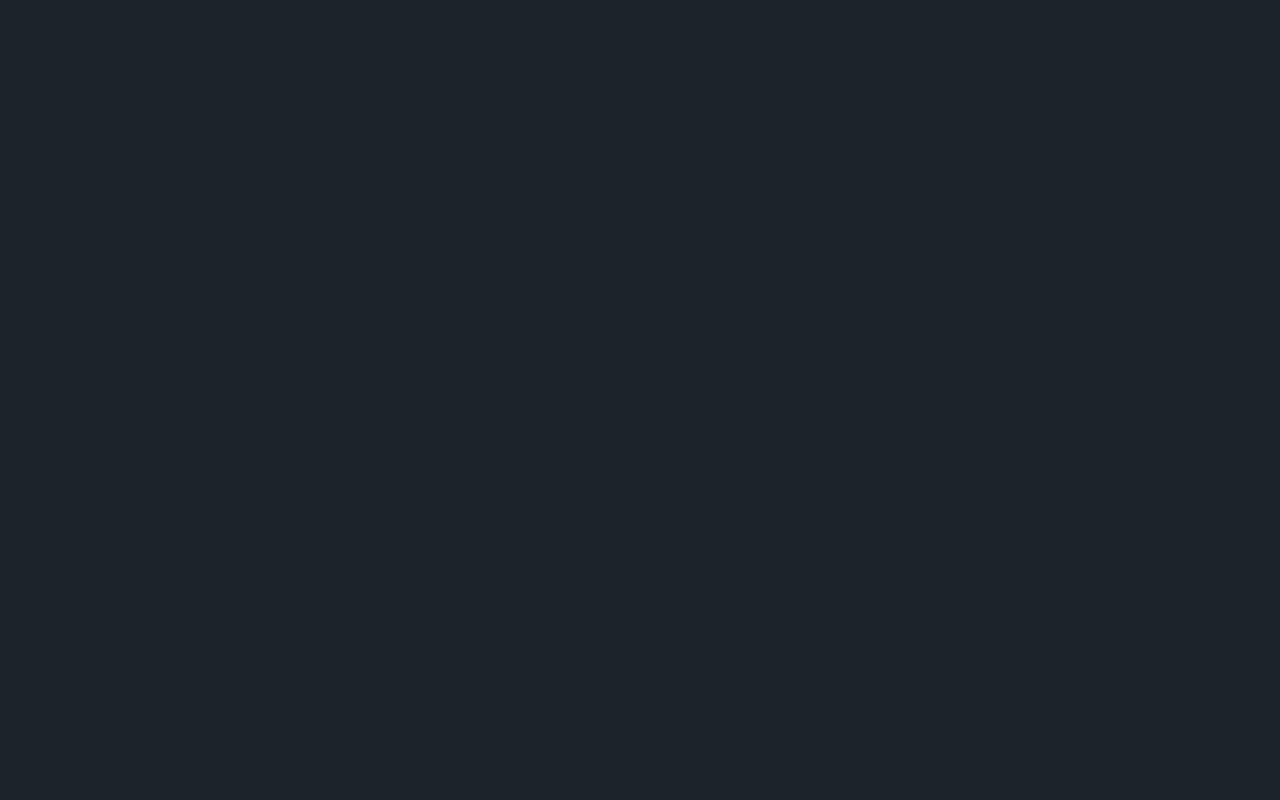
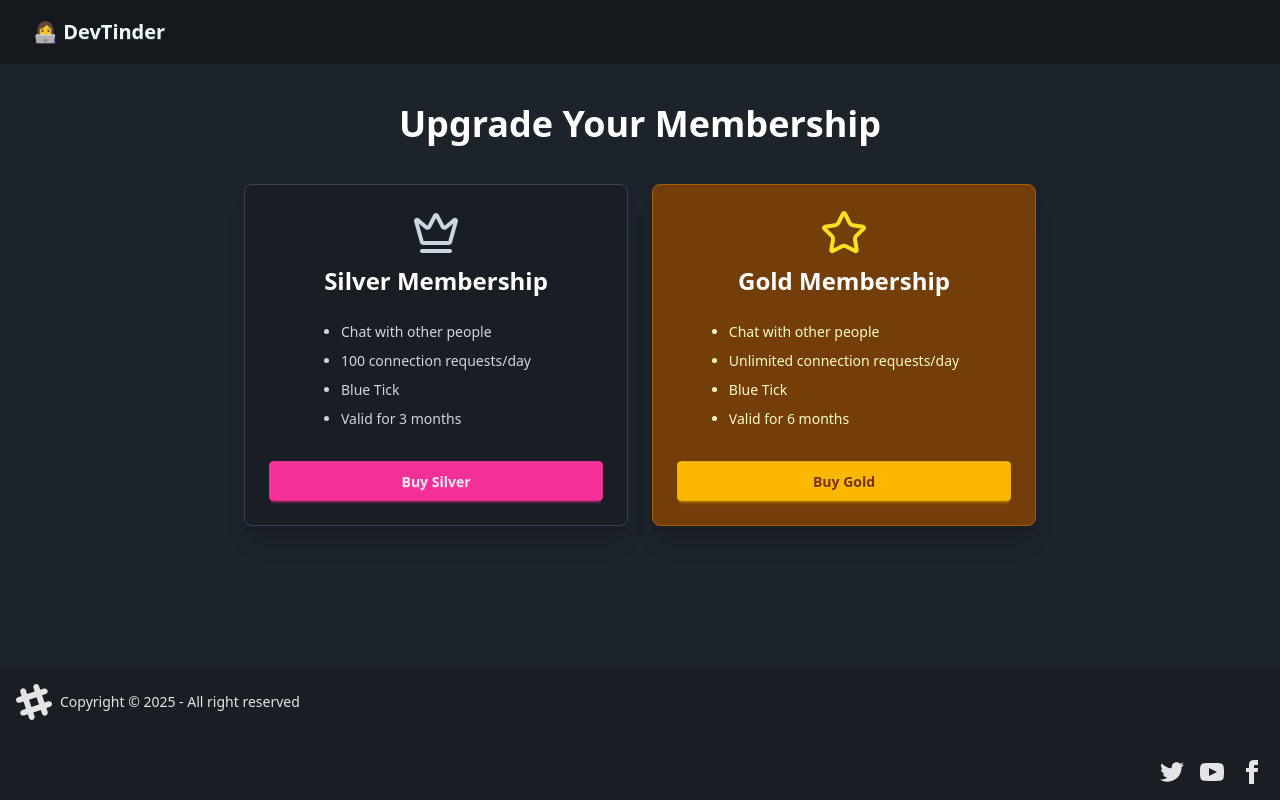
Before and after one commit to PranavK1997/devtinder-web, a React (Vite) app: page /premium in a window 1280 px wide. Before the commit this address had no page. Built offline with nearby package versions, Linux system fonts and the light colour scheme; no server answers.

Commit message:
Work started on Premium

```diff
--- a/package.json
+++ b/package.json
@@ -13,6 +13,7 @@
     "@reduxjs/toolkit": "^2.8.2",
     "@tailwindcss/vite": "^4.1.7",
     "axios": "^1.9.0",
+    "lucide-react": "^0.511.0",
     "react": "^19.1.0",
     "react-dom": "^19.1.0",
     "react-icons": "^5.5.0",
--- a/src/App.jsx
+++ b/src/App.jsx
@@ -8,6 +8,7 @@ import appStore from "./utils/appStore";
 import Feed from "./components/Feed";
 import Connections from "./components/Connections";
 import Requests from "./components/Requests";
+import Premium from "./components/Premium";
 
 function App() {
   return (
@@ -21,6 +22,7 @@ function App() {
               <Route path="/profile" element={<Profile />} />
               <Route path="/connections" element={<Connections />} />
               <Route path="/requests" element={<Requests />} />
+              <Route path="/premium" element={<Premium />} />
             </Route>
           </Routes>
         </BrowserRouter>
--- a/src/components/NavBar.jsx
+++ b/src/components/NavBar.jsx
@@ -62,6 +62,9 @@ const NavBar = () => {
                 <Link to="/requests">Requests</Link>
               </li>
               <li>
+                <Link to="/premium">Premium</Link>
+              </li>
+              <li>
                 <a onClick={handleLogout}>Logout</a>
               </li>
             </ul>
--- /dev/null
+++ b/src/components/Premium.jsx
@@ -0,0 +1,49 @@
+import React from "react";
+import { Crown, Star } from "lucide-react";
+
+const Premium = () => {
+  return (
+    <div className="m-10">
+      <h1 className="text-4xl font-bold text-center text-white mb-10">
+        Upgrade Your Membership
+      </h1>
+      <div className="flex flex-col lg:flex-row gap-6 justify-center items-center">
+        {/* Silver Membership */}
+        <div className="card w-96 bg-base-200 shadow-xl border border-gray-700">
+          <div className="card-body items-center text-center">
+            <Crown className="text-slate-300" size={48} />
+            <h2 className="card-title text-2xl font-bold text-white">
+              Silver Membership
+            </h2>
+            <ul className="text-gray-300 list-disc text-left mt-4 mb-6 space-y-2">
+              <li>Chat with other people</li>
+              <li>100 connection requests/day</li>
+              <li>Blue Tick</li>
+              <li>Valid for 3 months</li>
+            </ul>
+            <button className="btn btn-secondary w-full">Buy Silver</button>
+          </div>
+        </div>
+
+        {/* Gold Membership */}
+        <div className="card w-96 bg-yellow-900 shadow-xl border border-yellow-700">
+          <div className="card-body items-center text-center">
+            <Star className="text-yellow-300" size={48} />
+            <h2 className="card-title text-2xl font-bold text-white">
+              Gold Membership
+            </h2>
+            <ul className="text-yellow-100 list-disc text-left mt-4 mb-6 space-y-2">
+              <li>Chat with other people</li>
+              <li>Unlimited connection requests/day</li>
+              <li>Blue Tick</li>
+              <li>Valid for 6 months</li>
+            </ul>
+            <button className="btn btn-warning w-full">Buy Gold</button>
+          </div>
+        </div>
+      </div>
+    </div>
+  );
+};
+
+export default Premium;
```
Also changed, not shown: 1 other file (tests, documents, lock files or other folders).
